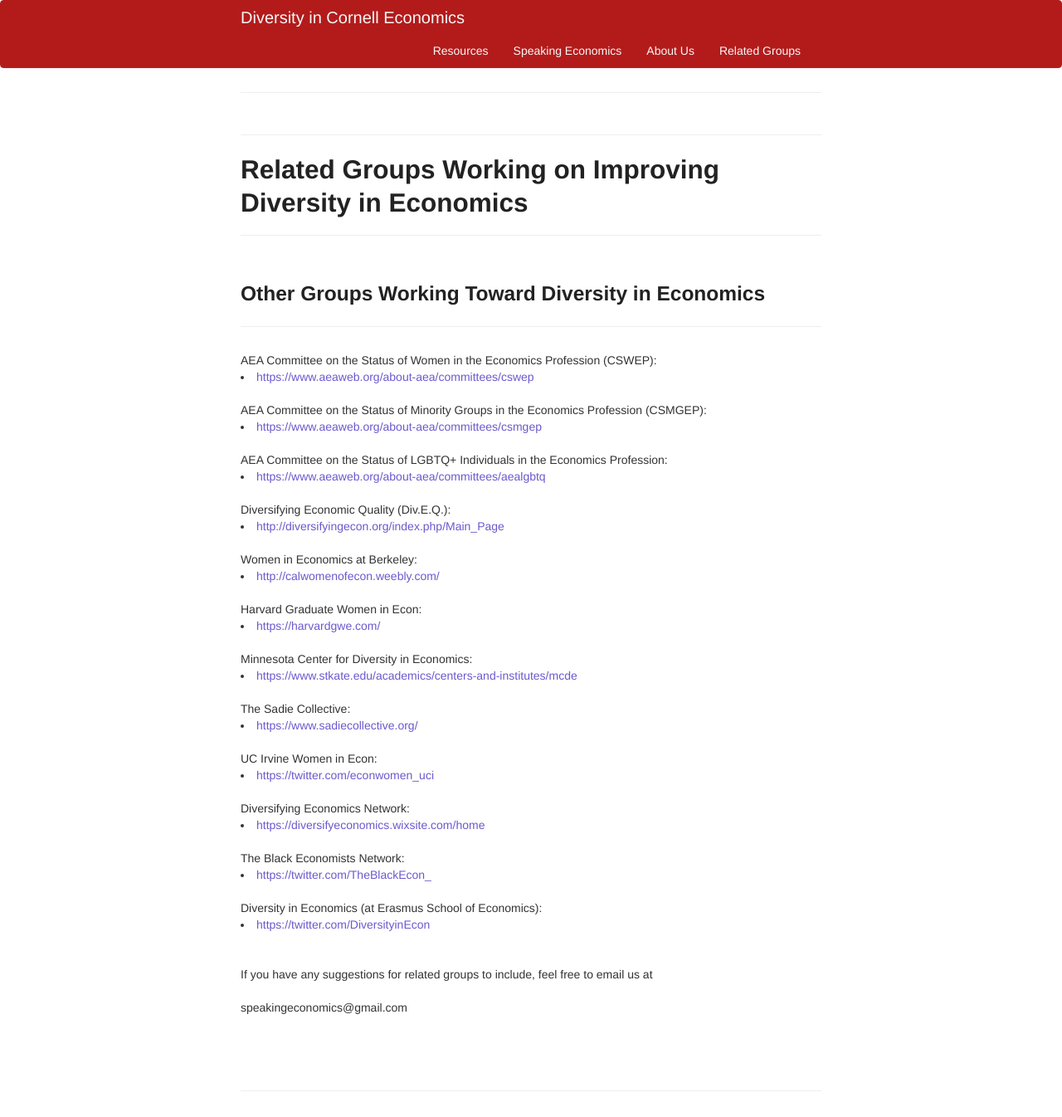
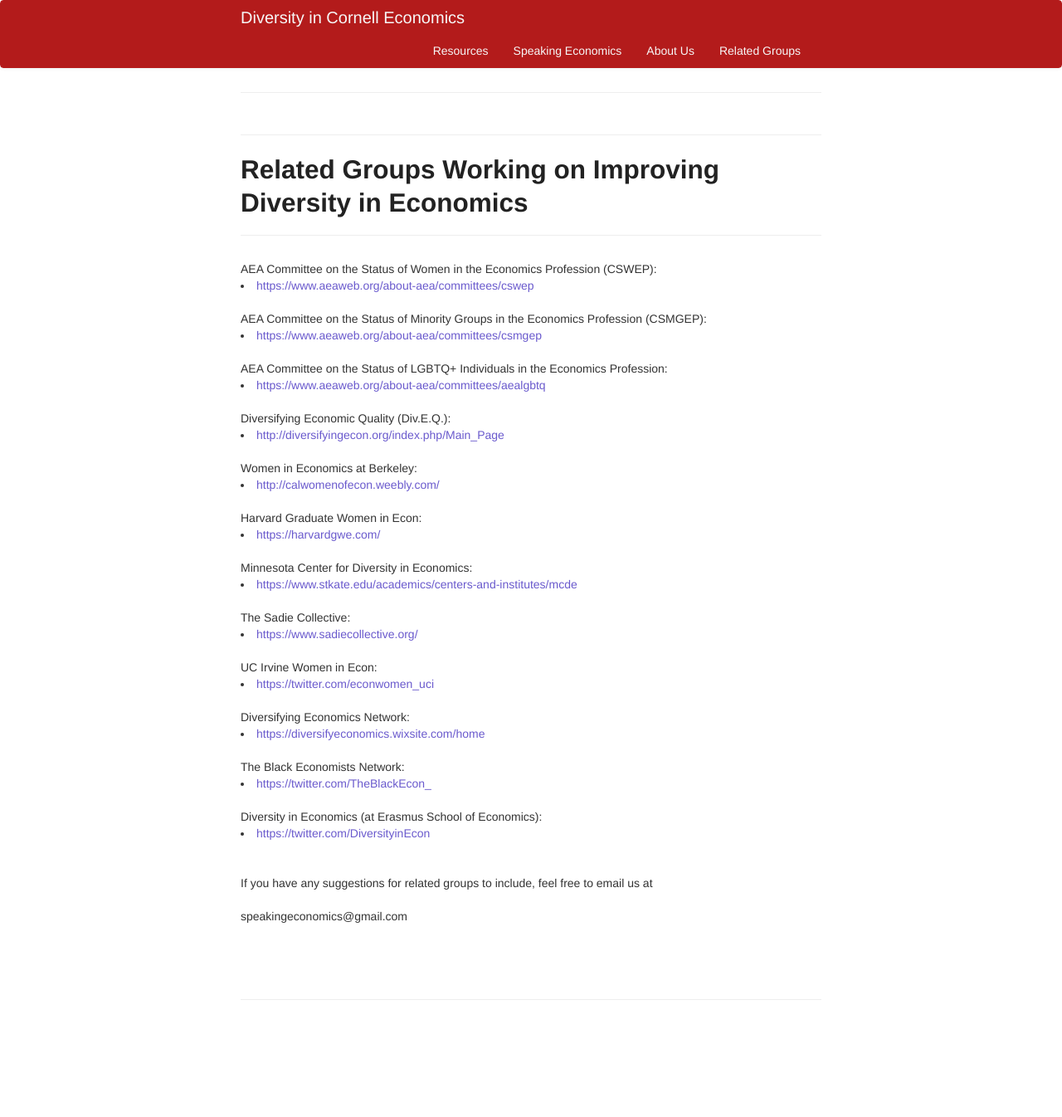
Before and after one commit to aponce6/Diversity-in-Cornell-Economics.github.io, a Jekyll site: the page built from pages/related_groups.md, in a window 1280 px wide. Shown: the whole page at 83% size. Built offline with Jekyll 4.4.1, drawn with Linux system fonts in a browser that asks for light colours; our own code applies the rules of GitHub Pages for plain Markdown files; after the commit the page ends 1236 px from its top, so only the background shows below that.

Commit message:
update related groups

```diff
--- a/pages/related_groups.md
+++ b/pages/related_groups.md
@@ -37,11 +37,6 @@ To remove the underline from the title, remove the <u> tags (<u> and </u>)
 
 <div class="row-fluid">
   <div class="span12">
-
-
-<div class="page-header">
-<h3>Other Groups Working Toward Diversity in Economics</h3>
-</div>
 
 AEA Committee on the Status of Women in the Economics Profession (CSWEP):
 <li><a href="https://www.aeaweb.org/about-aea/committees/cswep">https://www.aeaweb.org/about-aea/committees/cswep</a></li>
```
